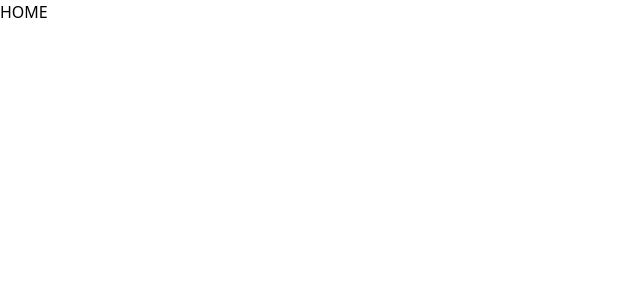
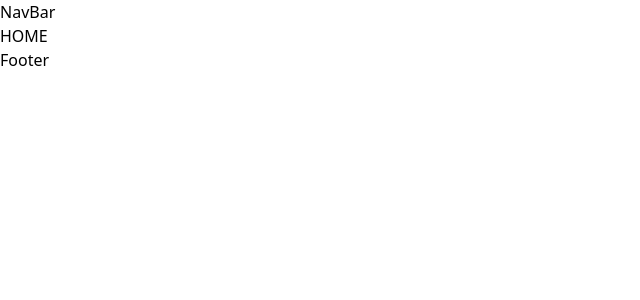
Before and after one commit to Alimedhat000/shopping-cart, a React (Vite) app: page / in a window 1280 px wide. Shown: the top 300 px of the page, without its empty margins (0-640 px from the left). Built offline with nearby package versions, Linux system fonts and the light colour scheme.

Commit message:
feat: implement layout with navigation and footer, update routing structure

```diff
--- /dev/null
+++ b/src/components/Footer.tsx
@@ -0,0 +1,3 @@
+export default function Footer() {
+  return <div>Footer</div>;
+}
--- /dev/null
+++ b/src/components/Layout.tsx
@@ -0,0 +1,13 @@
+import { Outlet } from "react-router-dom";
+import NavBar from "./NavBar";
+import Footer from "./Footer";
+
+export default function Layout() {
+  return (
+    <>
+      <NavBar />
+      <Outlet />
+      <Footer />
+    </>
+  );
+}
--- /dev/null
+++ b/src/components/NavBar.tsx
@@ -0,0 +1,3 @@
+export default function NavBar() {
+  return <div>NavBar</div>;
+}
--- /dev/null
+++ b/src/routes/Cart.tsx
@@ -0,0 +1,3 @@
+export default function Cart() {
+  return <div>Cart</div>;
+}
--- a/src/routes/ProductPage.tsx
+++ b/src/routes/ProductPage.tsx
@@ -1,4 +1,4 @@
-function ProductPage() {
+function Products() {
   return (
     <>
       <div>ProductPage</div>
@@ -6,4 +6,4 @@ function ProductPage() {
   );
 }
 
-export default ProductPage;
+export default Products;
--- a/src/routes/Products.tsx
+++ b/src/routes/Products.tsx
@@ -1,9 +1,9 @@
-function Product() {
+function ProductDetails() {
   return (
     <>
-      <div>Product</div>
+      <div>ProductDetails</div>
     </>
   );
 }
 
-export default Product;
+export default ProductDetails;
```
Also changed, not shown: src/routes.tsx (+11 -1 lines).
